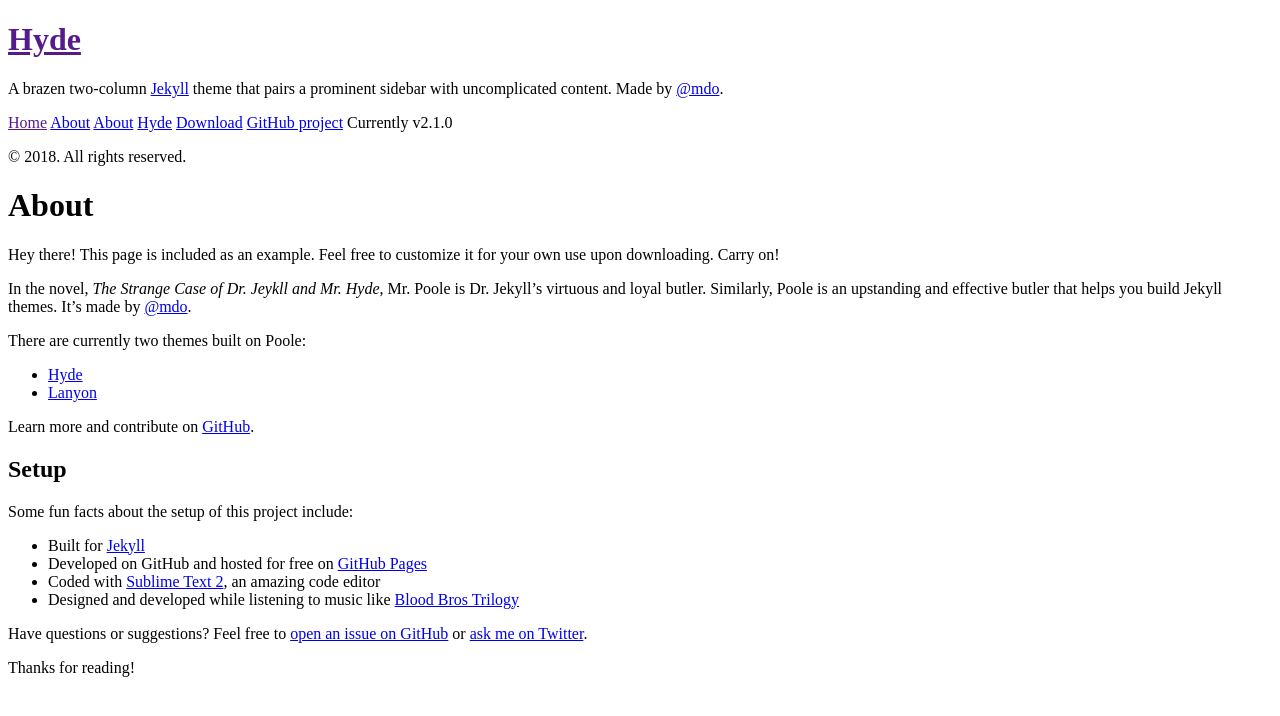
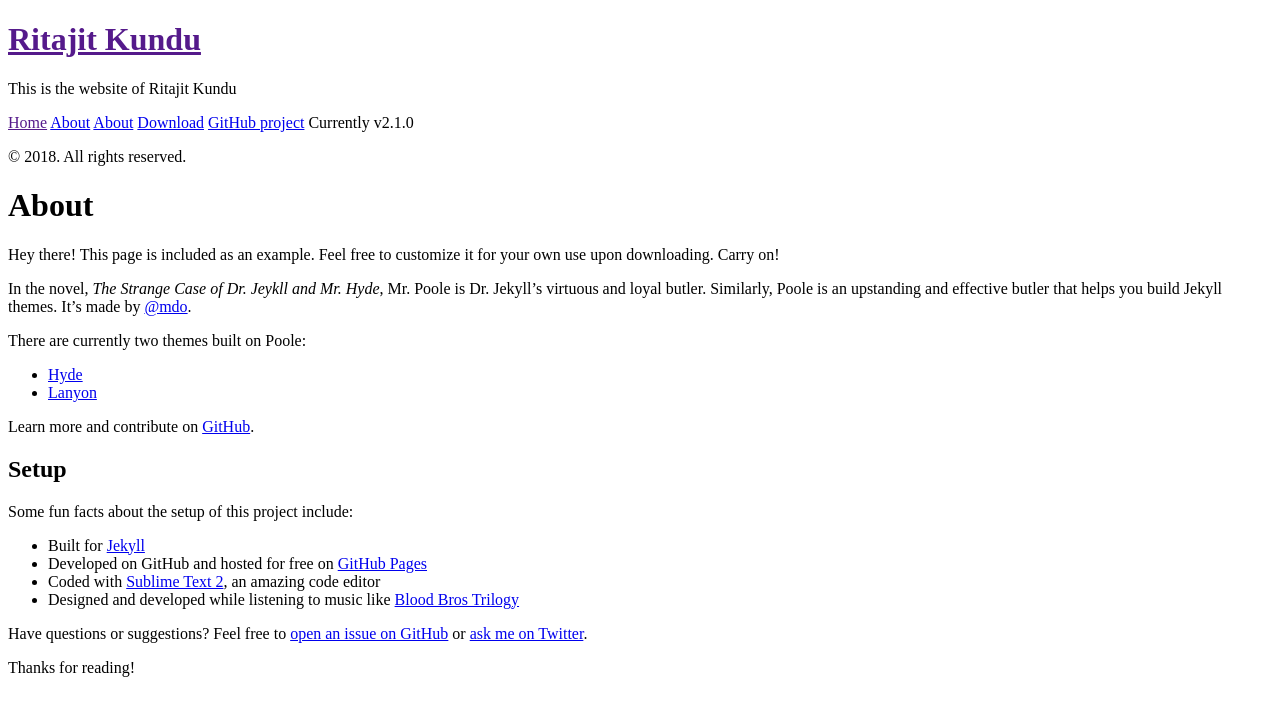
Before and after one commit to ritajitk/ritajitk.github.io, a Jekyll site: the page built from about.md, in a window 1280 px wide. Shown: the top 716 px of the page. Built offline with Jekyll 4.4.1, drawn with Linux system fonts in a browser that asks for light colours; Markdown is read by kramdown in place of the engine named in the settings.

Commit message:
building is going on

```diff
--- a/_config.yml
+++ b/_config.yml
@@ -1,23 +1,22 @@
 # Dependencies
-markdown:         redcarpet
-highlighter:      pygments
+markdown:        kramdown
+highlighter:     pygments
 
 # Permalinks
-permalink:        pretty
+permalink:           pretty
 relative_permalinks: false
 
 # Setup
-title:            Hyde
-tagline:          'A Jekyll theme'
-description:      'A brazen two-column <a href="http://jekyllrb.com" target="_blank">Jekyll</a> theme that pairs a prominent sidebar with uncomplicated content. Made by <a href="https://twitter.com/mdo" target="_blank">@mdo</a>.'
-url:              http://hyde.getpoole.com
+title:            Ritajit Kundu
+tagline:          'I learn physics just for fun'
+description:      'This is the website of Ritajit Kundu'
 baseurl:          /
 
-author:
-  name:           'Mark Otto'
-  url:            https://twitter.com/mdo
+author:           'Ritajit Kundu'
+name:           'Ritajit Kndu'
+url:            https://twitter.com/psyc_eros
 
-paginate:         5
+#paginate:         5
 
 # Custom vars
 version:          2.1.0
```
Also changed, not shown: index.md (added, +26 -0 lines), 13 other files.
